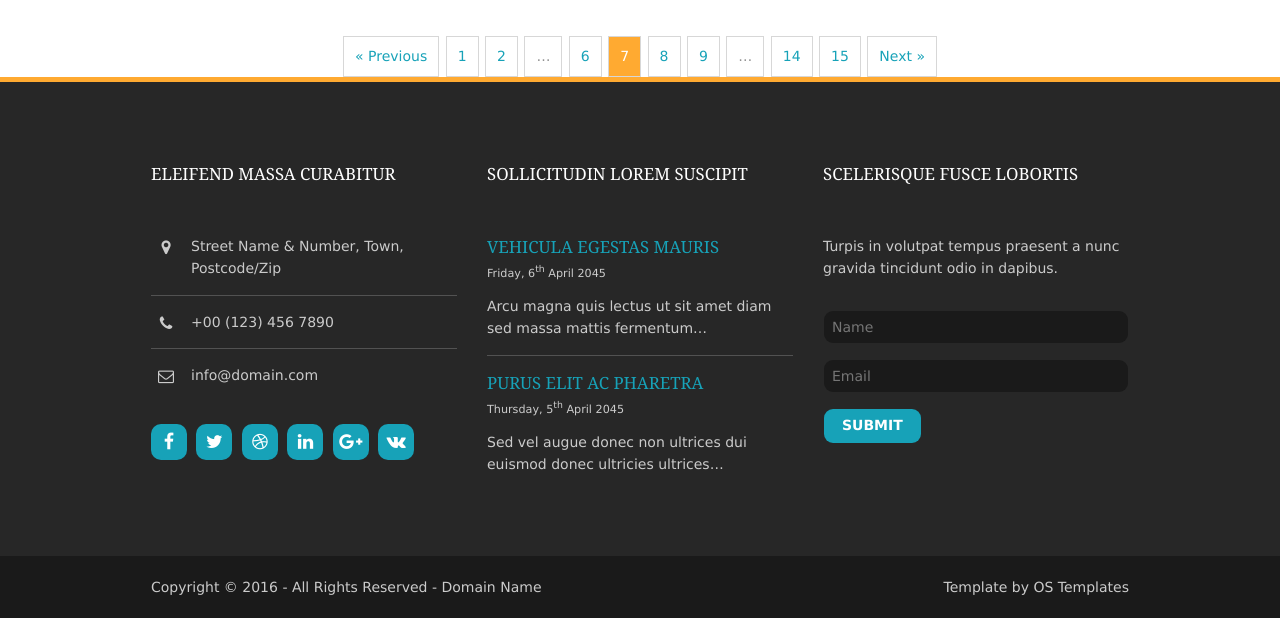
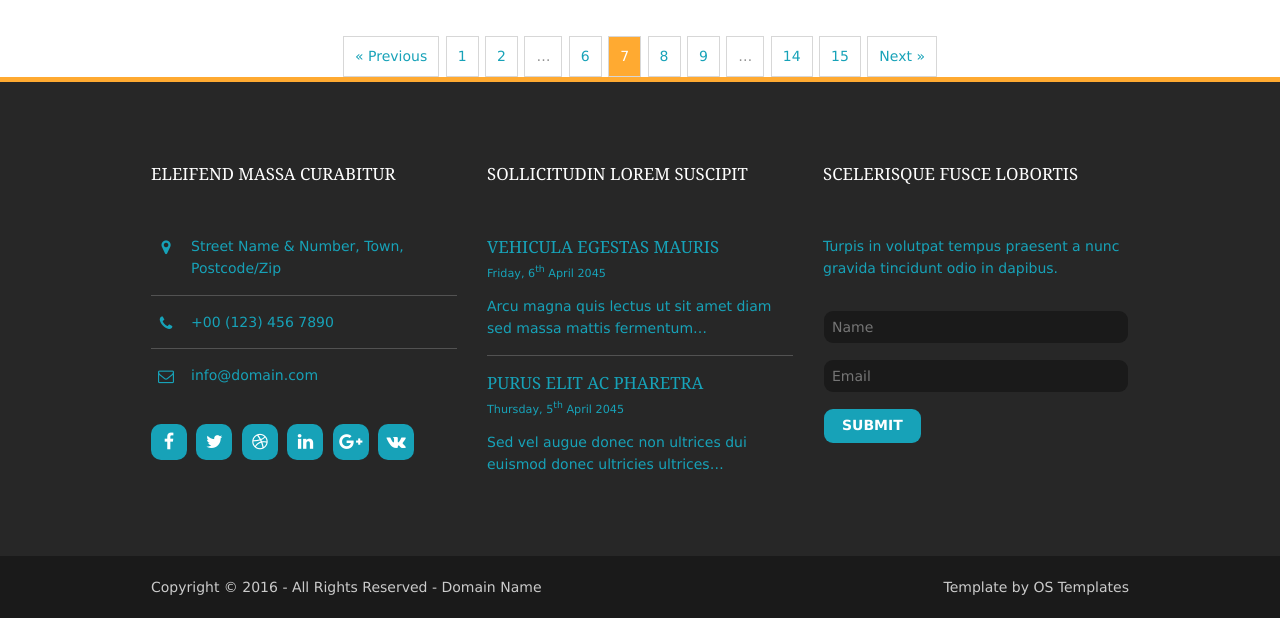
Before and after one commit to BoxRate/BoxRate, a PHP site: page /pages/gallery.html in a window 1280 px wide. Shown: the part 1107-1725 px from the top of the page. Run offline with PHP 8.4, Linux system fonts and the light colour scheme.

```diff
--- a/layout/styles/layout.css
+++ b/layout/styles/layout.css
@@ -193,7 +193,7 @@ a .icon:hover, article:hover a .icon{color:#FFFFFF; background-color:#FFAA31;}
 .row2, .row2 a{}
 .row3{color:#929292; background-color:#FFFFFF;}
 .row3 .heading{color:#474747;}
-.row4{color:#CBCBCB; background-color:#272727; border-color:#FFAA31;}
+.row4{color:#17a2b8; background-color:#272727; border-color:#FFAA31;}
 .row5, .row5 a{color:#CBCBCB; background-color:#1A1A1A;}
 
 
```
